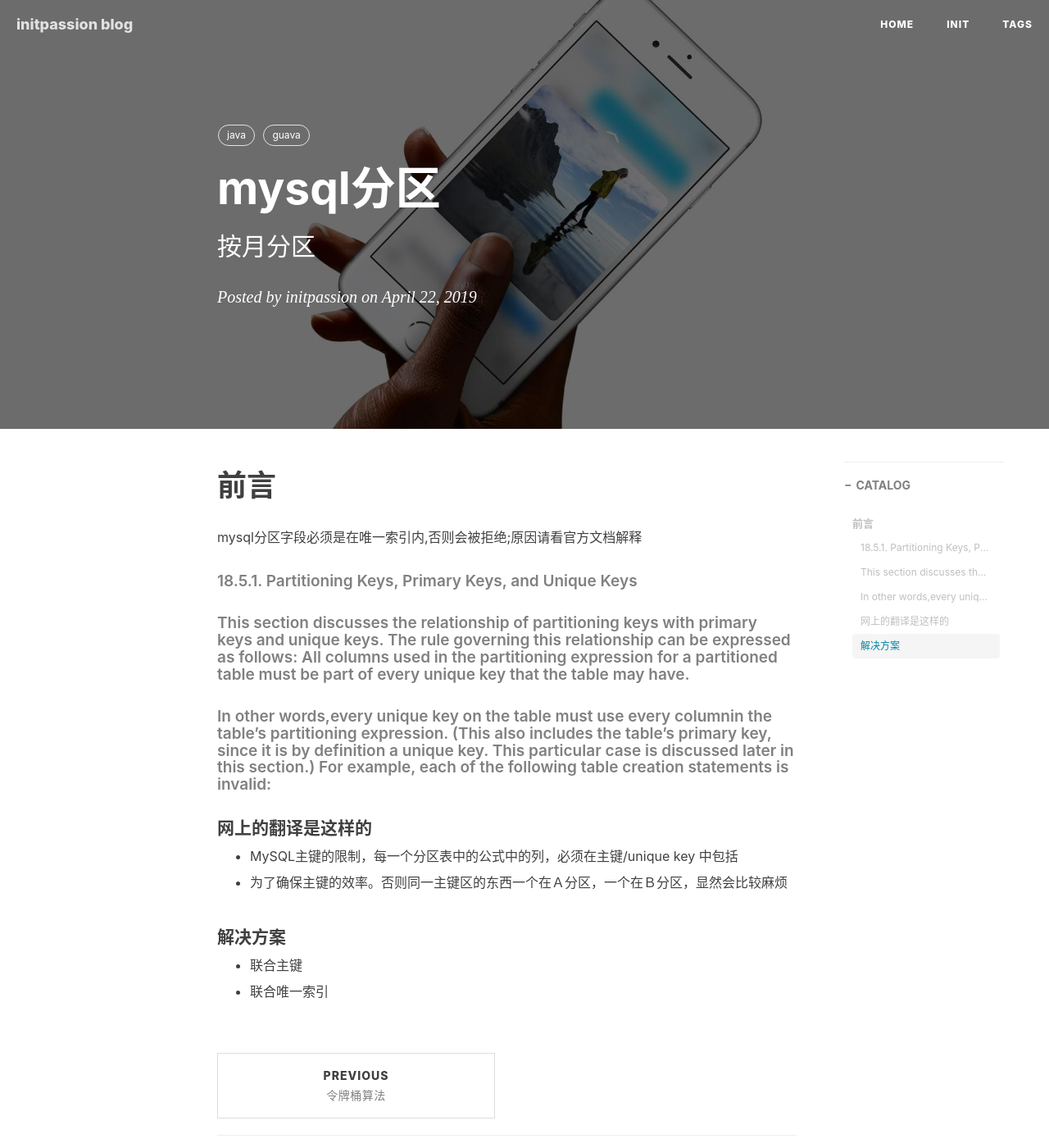
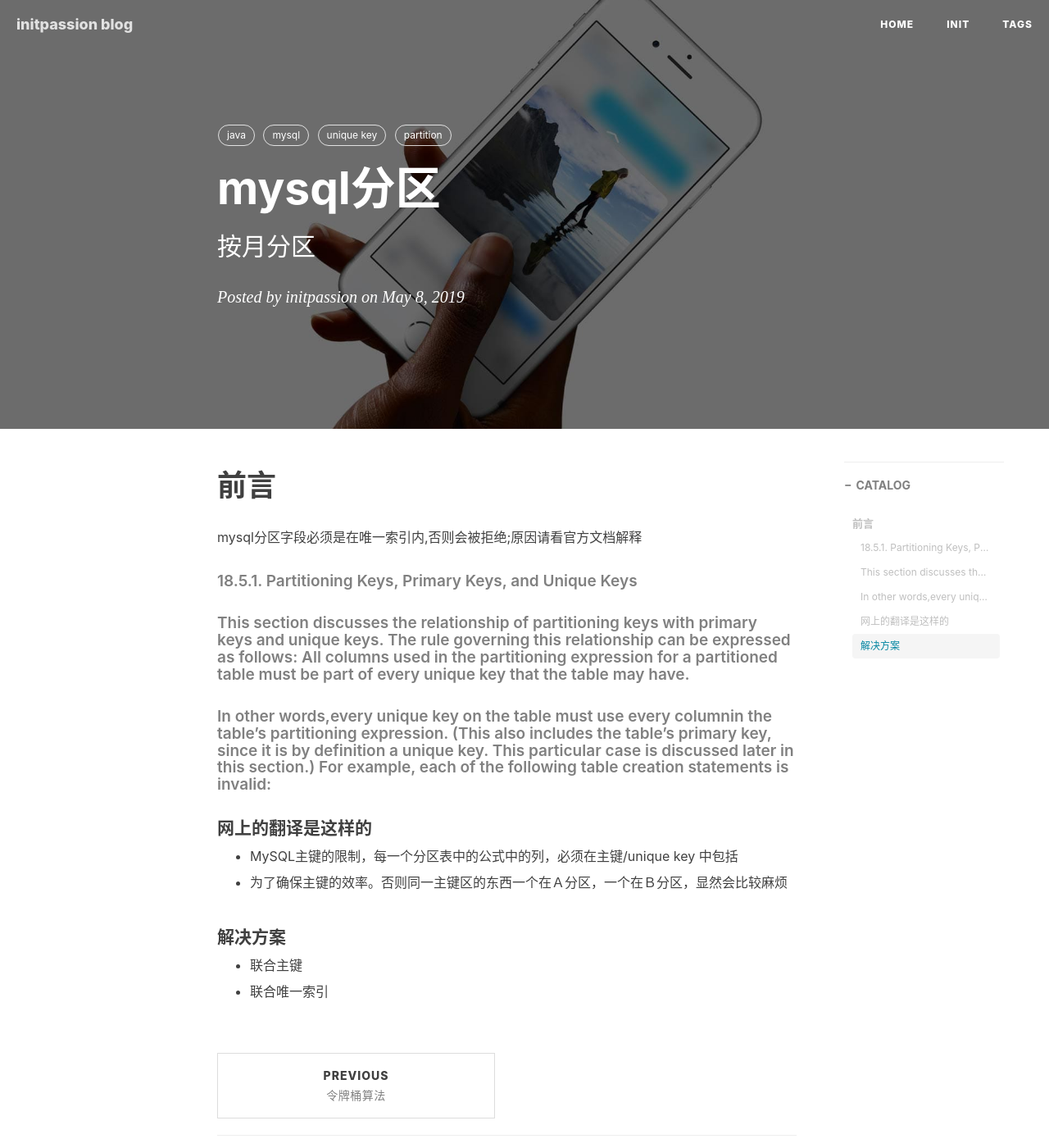
Before and after one commit to initpassion/initpassion.github.io, a Jekyll site: the page built from _posts/2019-05-08-mysql分区.md, in a window 1280 px wide and 1400 px high. Shown: the whole window at 82% size. Built offline with Jekyll 4.4.1, drawn with Linux system fonts in a browser that asks for light colours; nearby versions of some CDN libraries; comment, search, counter and statistics services are not loaded; some of the changed text lies outside the part shown.

Commit message:
update anything

```diff
--- a/_posts/2019-05-08-mysql分区.md
+++ b/_posts/2019-05-08-mysql分区.md
@@ -2,13 +2,15 @@
 layout:     post
 title:      mysql分区
 subtitle:   按月分区
-date:       2019-04-22
+date:       2019-05-08
 author:     initpassion
 header-img: img/post-bg-ios9-web.jpg
 catalog: true
 tags:
     - java
-    - guava
+    - mysql
+    - unique key
+    - partition
 ---
 # 前言
 
```
